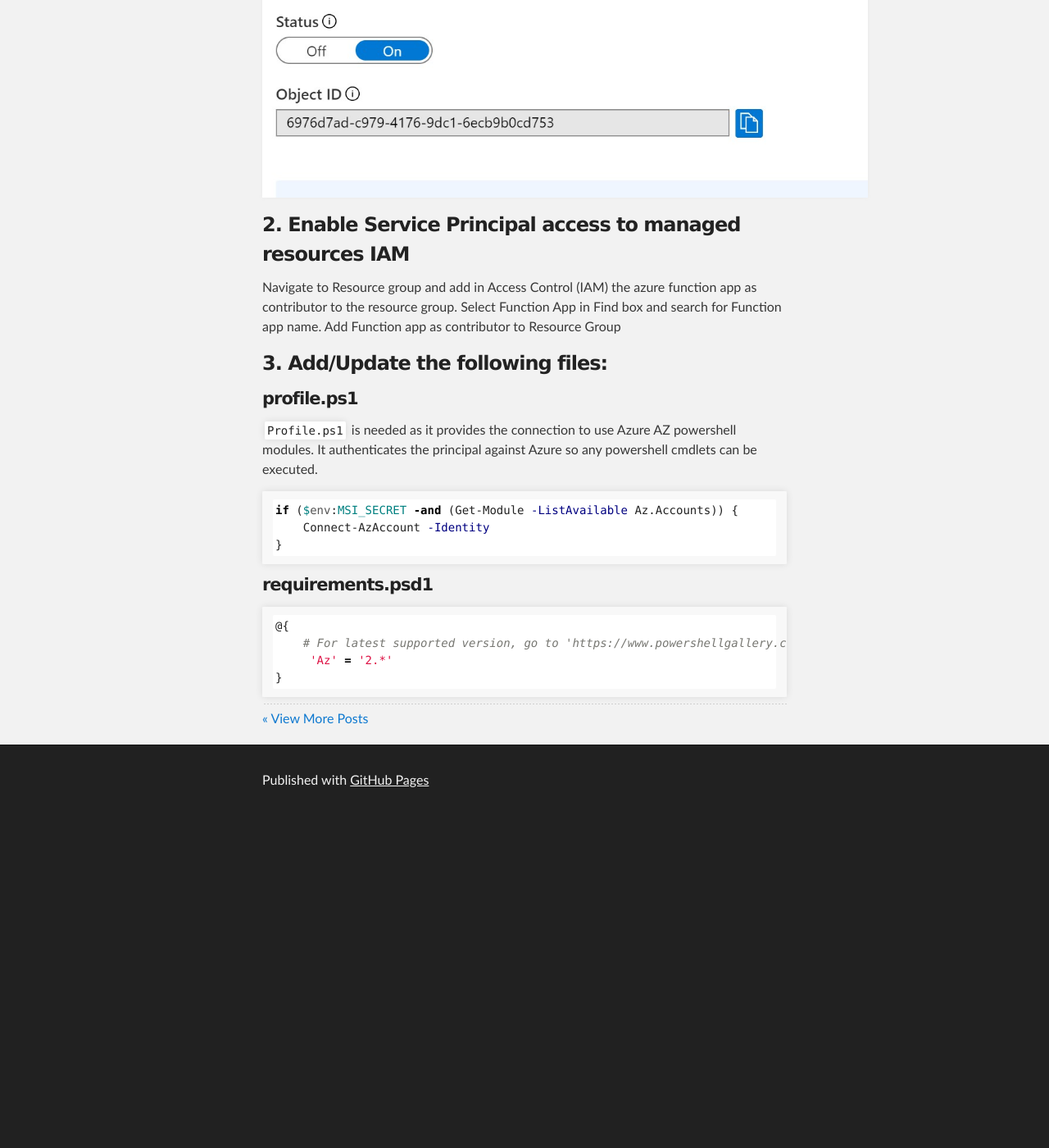
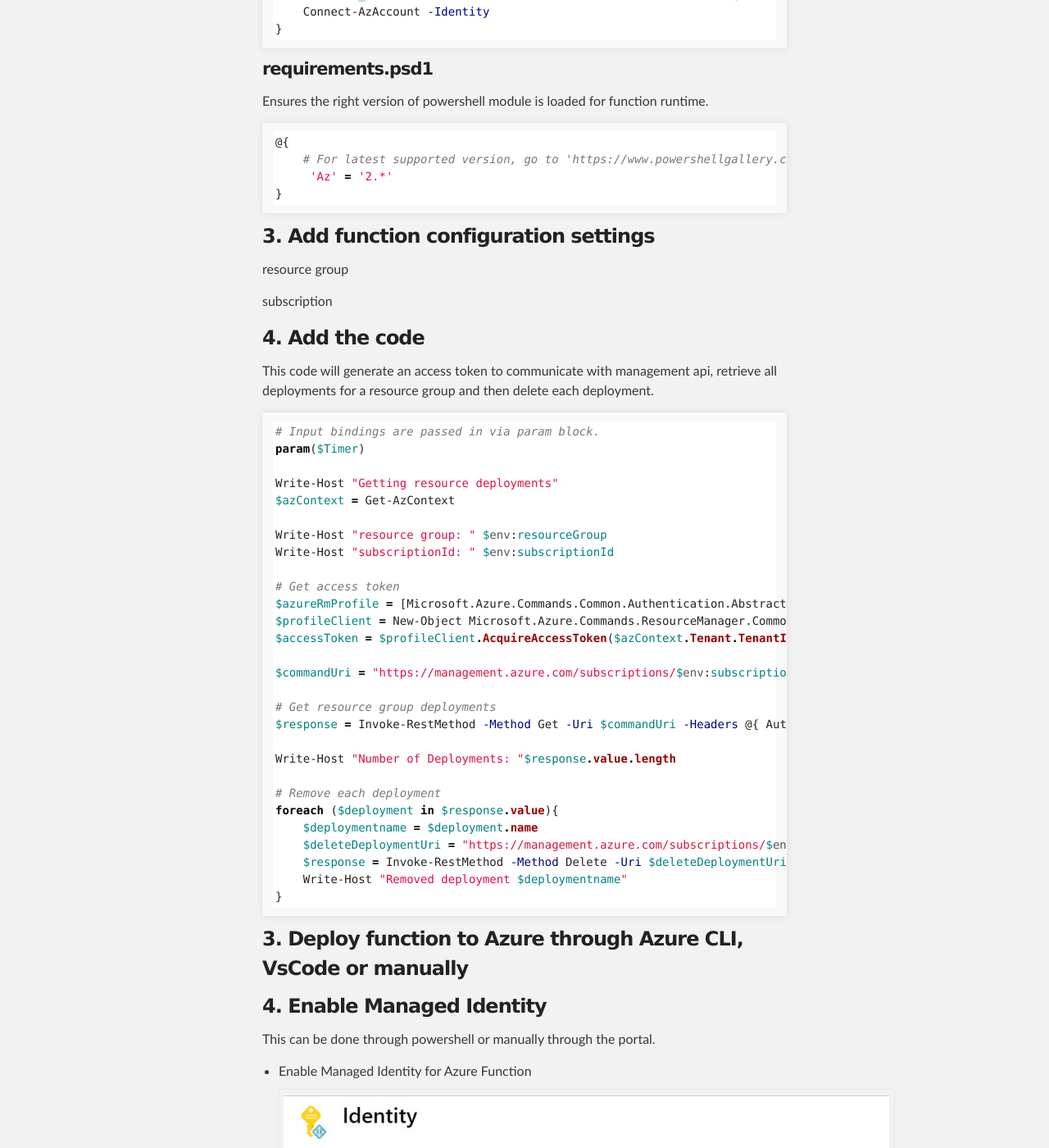
Before and after one commit to clouddna-au/clouddna-au.github.io, a Jekyll site: the page built from _posts/2019-11-09-removedeployments.md, in a window 1280 px wide and 1400 px high, scrolled down 1594 px. Shown: the whole window at 82% size. Built offline with Jekyll 4.4.1, drawn with Linux system fonts in a browser that asks for light colours; before the commit the page ends 2592 px from its top, so only the background shows below that; some of the changed text lies outside the part shown.

Commit message:
Updating remove deployment blog

````diff
--- a/_posts/2019-11-09-removedeployments.md
+++ b/_posts/2019-11-09-removedeployments.md
@@ -16,14 +16,10 @@ When you get to your limit, you receive the following error when trying to deplo
 
 
 ## Steps to periodically remove deployments from the resource group
-### 1. Enable Managed Identity
+### 1. Create new timer based powershell function application
+* https://docs.microsoft.com/en-us/azure/azure-functions/functions-create-first-function-powershell
 
-Enable Managed Identity for Azure Function
-![Octocat](https://clouddna-au.github.io/assets/images/blog/2019-11-09/managedidentity.jpg)
-
-### 2. Enable Service Principal access to managed resources IAM
-Navigate to Resource group and add in Access Control (IAM) the azure function app as contributor to the resource group. Select Function App in Find box and search for Function app name. Add Function app as contributor to Resource Group
-### 3. Add/Update the following files:
+### 2. Add/Update the following files:
 #### profile.ps1
 `Profile.ps1` is needed as it provides the connection to use Azure AZ powershell modules. It authenticates the principal against Azure so any powershell cmdlets can be executed.
 
@@ -34,10 +30,79 @@ if ($env:MSI_SECRET -and (Get-Module -ListAvailable Az.Accounts)) {
 ```
 
 #### requirements.psd1
-
+Ensures the right version of powershell module is loaded for function runtime.
 ```powershell
 @{
     # For latest supported version, go to 'https://www.powershellgallery.com/packages/Az'. Uncomment the next line and replace the MAJOR_VERSION, e.g., 'Az' = '2.*'
      'Az' = '2.*'
 }
 ```
+
+### 3. Add function configuration settings
+resource group
+
+subscription
+
+
+### 4. Add the code
+This code will generate an access token to communicate with management api, retrieve all deployments for a resource group and then delete each deployment.
+```powershell
+# Input bindings are passed in via param block.
+param($Timer)
+
+Write-Host "Getting resource deployments"
+$azContext = Get-AzContext
+
+Write-Host "resource group: " $env:resourceGroup
+Write-Host "subscriptionId: " $env:subscriptionId
+
+# Get access token
+$azureRmProfile = [Microsoft.Azure.Commands.Common.Authentication.Abstractions.AzureRmProfileProvider]::Instance.Profile;
+$profileClient = New-Object Microsoft.Azure.Commands.ResourceManager.Common.RMProfileClient($azureRmProfile);
+$accessToken = $profileClient.AcquireAccessToken($azContext.Tenant.TenantId).AccessToken;
+
+$commandUri = "https://management.azure.com/subscriptions/$env:subscriptionId/resourceGroups/$env:resourceGroup/providers/Microsoft.Resources/deployments/" + "?top=1&api-version=2019-05-10"
+
+# Get resource group deployments
+$response = Invoke-RestMethod -Method Get -Uri $commandUri -Headers @{ Authorization="Bearer $accessToken" }
+
+Write-Host "Number of Deployments: "$response.value.length
+
+# Remove each deployment
+foreach ($deployment in $response.value){
+    $deploymentname = $deployment.name
+    $deleteDeploymentUri = "https://management.azure.com/subscriptions/$env:subscriptionId/resourceGroups/$env:resourceGroup/providers/Microsoft.Resources/deployments/$deploymentname" + "?api-version=2019-05-10"
+    $response = Invoke-RestMethod -Method Delete -Uri $deleteDeploymentUri -Headers @{ Authorization="Bearer $accessToken" }
+    Write-Host "Removed deployment $deploymentname"
+}
+```
+
+### 3. Deploy function to Azure through Azure CLI, VsCode or manually
+
+### 4. Enable Managed Identity
+This can be done through powershell or manually through the portal.
+
+* Enable Managed Identity for Azure Function
+![Octocat](https://clouddna-au.github.io/assets/images/blog/2019-11-09/managedidentity.jpg)
+
+### 5. Enable Service Principal access to managed resources IAM
+Navigate to `Resource group` you want to manage with the powershell Azure function and select Access Control (IAM) from menu
+* Enter in the name of the function as you have deployed it and click search.
+![Octocat](https://clouddna-au.github.io/assets/images/blog/2019-11-09/searchfunctioniam.jpg)
+
+* Click on function name and assign `contributor` role toi it.
+![Octocat](https://clouddna-au.github.io/assets/images/blog/2019-11-09/assigncontributorrolefunction.jpg)
+
+This will ensure the function can perform CRUD operations against the resource group.
+
+
+### Example Response from Management REST API
+```json
+ {
+     "value": [
+         {
+             "id": "/subscriptions/{subscription}/resourceGroups/{resourcegroupname}/providers/Microsoft.Resources/deployments/set-secrets-20191008-054045-bfab",
+             "name": "set-secrets-20191008-054045-bfab",
+             "type": "Microsoft.Resources/deployments",
+             "properties": {
+```
````
Also changed, not shown: other parts of _posts/2019-11-09-removedeployments.md (+1 -1 lines).
